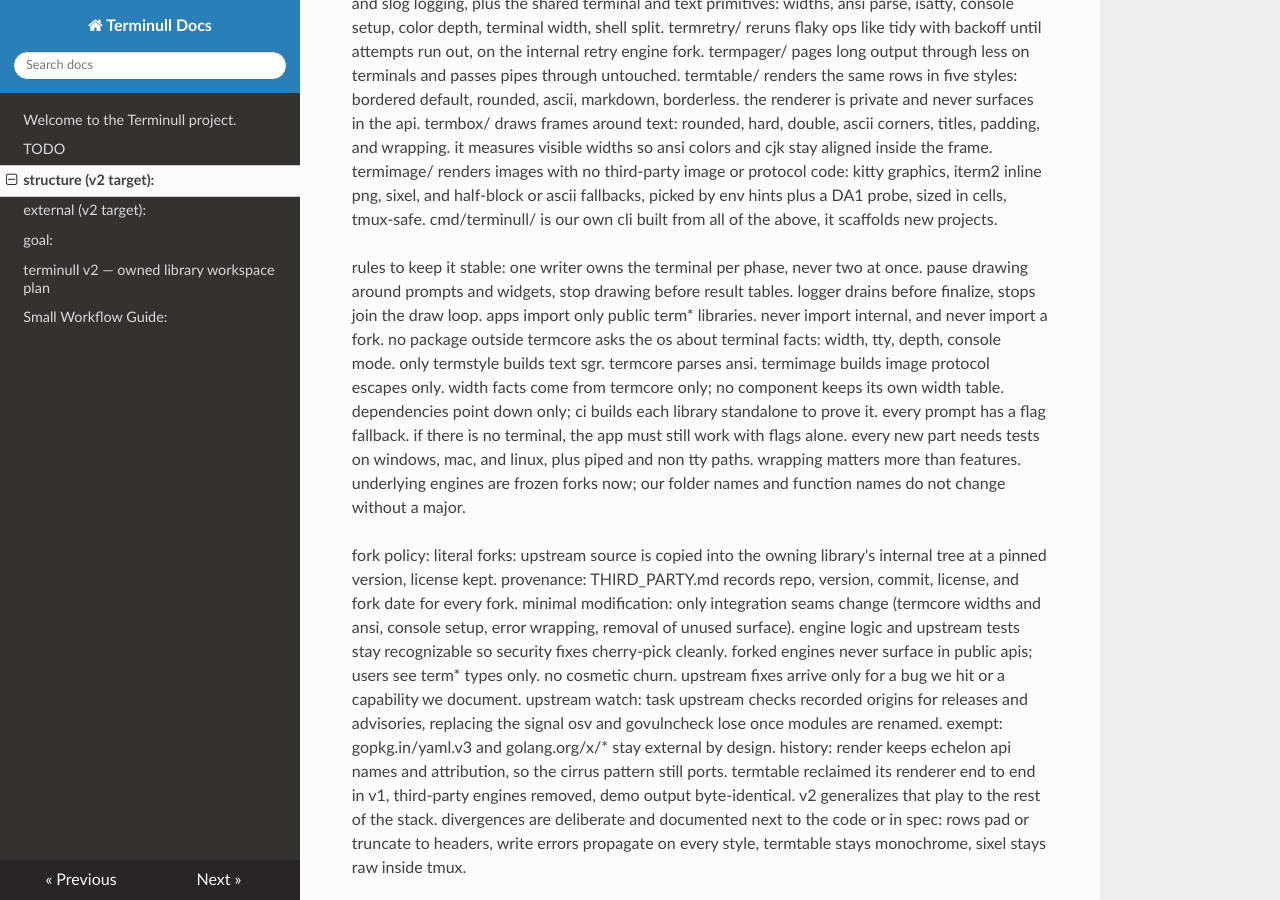
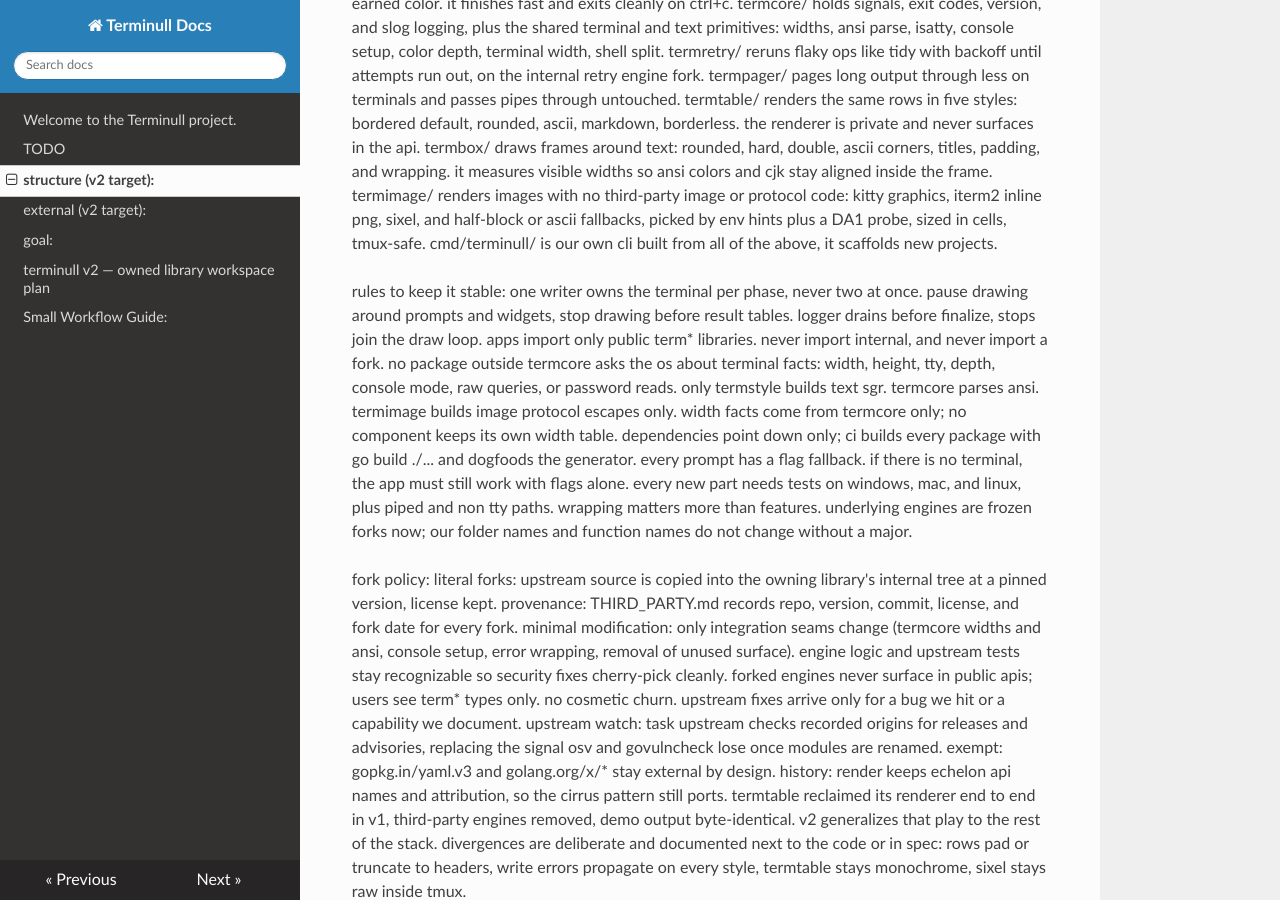
Before and after one commit to CHE3MZ/terminull, an MkDocs documentation site: the page built from docs/architecture.md, in a window 1280 px wide and 900 px high, scrolled down 2260 px. Built offline with MkDocs 1.6.1, drawn with Linux system fonts in a browser that asks for light colours; nearby versions of some CDN libraries; some of the changed text lies outside the part shown.

Commit message:
docs: complete fork provenance and fix stale references
Record echelon and cirrus-cli origins with commits, dates, and license notices; replace old package qualifiers in doc comments; describe termcore's terminal I/O ownership; and correct the standalone-build claim to match current CI.

```diff
--- a/docs/architecture.md
+++ b/docs/architecture.md
@@ -46,7 +46,7 @@ docs/ ( index + dependencies + architecture + spec + TODO + v2 plan )
 
 terminull is a workspace of libraries, not a monolith with helpers.
 every term* folder is a library you can import alone and get its full feature set.
-termcore is the shared base: it is the only place that owns terminal facts (width, tty, depth, console mode) and text primitives (ansi parse, shell split).
+termcore is the shared base: it is the only place that owns terminal facts (width, height, tty, depth, console mode), terminal I/O (raw-mode queries, no-echo password reads), and text primitives (ansi parse, shell split).
 component engines (color, cli, config merge, line editing, retry, humanize subset) are forked literally into that component's internal tree, licensed and attributed, and never surface in its public api.
 termapp is the combination layer: it wires the libraries into an app framework, convenience rather than requirement.
 cmd/terminull proves the combination end to end.
@@ -59,7 +59,7 @@ L2 termbox termtable termprogress termstatic termpager termprompt termrender ter
 L3 termoutput → termtable termstyle termcore yaml.v3 ; termconfig → yaml.v3 ; termretry → stdlib
 L4 termapp → every library below + its internal cli fork ; cmd and internal → termapp and friends
 
-imports point down only, no cycles. a library's public api may only reference its own and lower-layer types. a standalone build per library is a ci gate.
+imports point down only, no cycles. a library's public api may only reference its own and lower-layer types. the standalone-module build gate lands with 14.8.
 
 # explanation:
 
@@ -99,10 +99,10 @@ one writer owns the terminal per phase, never two at once.
 pause drawing around prompts and widgets, stop drawing before result tables.
 logger drains before finalize, stops join the draw loop.
 apps import only public term* libraries. never import internal, and never import a fork.
-no package outside termcore asks the os about terminal facts: width, tty, depth, console mode.
+no package outside termcore asks the os about terminal facts: width, height, tty, depth, console mode, raw queries, or password reads.
 only termstyle builds text sgr. termcore parses ansi. termimage builds image protocol escapes only.
 width facts come from termcore only; no component keeps its own width table.
-dependencies point down only; ci builds each library standalone to prove it.
+dependencies point down only; ci builds every package with go build ./... and dogfoods the generator.
 every prompt has a flag fallback. if there is no terminal, the app must still work with flags alone.
 every new part needs tests on windows, mac, and linux, plus piped and non tty paths.
 wrapping matters more than features. underlying engines are frozen forks now; our folder names and function names do not change without a major.
```
Also changed, not shown: THIRD_PARTY.md (+11 -9 lines), docs/dependencies.md (+3 -1 lines), docs/spec.md (+3 -2 lines), 8 other files.
